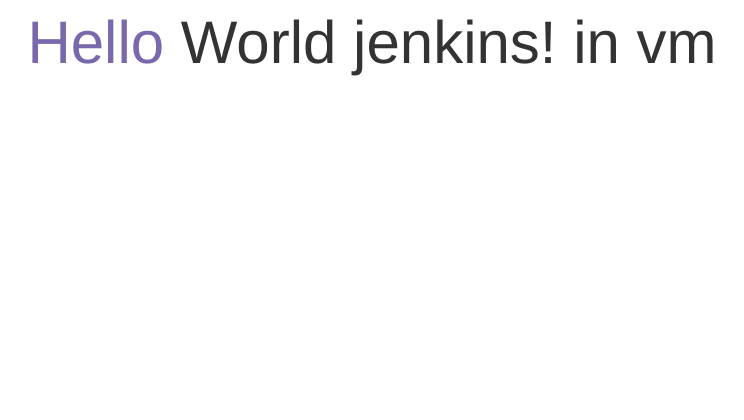
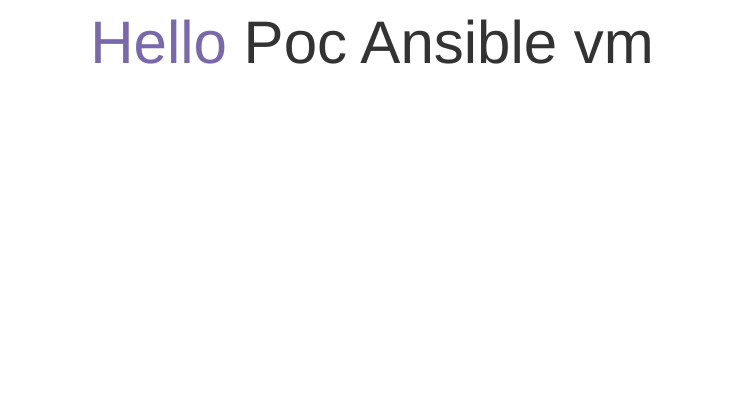
Before and after one commit to cs-vanessa-fernandes/poc_ansible, a PHP site: page / in a window 1280 px wide. Shown: the top 420 px of the page, without its empty margins (268-1012 px from the left). Run offline with PHP 8.4, Linux system fonts and the light colour scheme.

Commit message:
alterando index.php

```diff
--- a/app/index.php
+++ b/app/index.php
@@ -1,5 +1,5 @@
 <?php
-$texto = "<span>Hello</span> World jenkins! in ";
+$texto = "<span>Hello</span> Poc Ansible ";
 
 ?>
 
@@ -18,7 +18,7 @@
     <link rel="stylesheet" href="bootstrap/css/bootstrap.min.css">
     <link rel="stylesheet" href="bootstrap/css/bootstrap-theme.min.css">
 
-    <title> Projeto Piloto Devops </title>
+    <title> Poc Ansible </title>
 
     <style>
 
```
